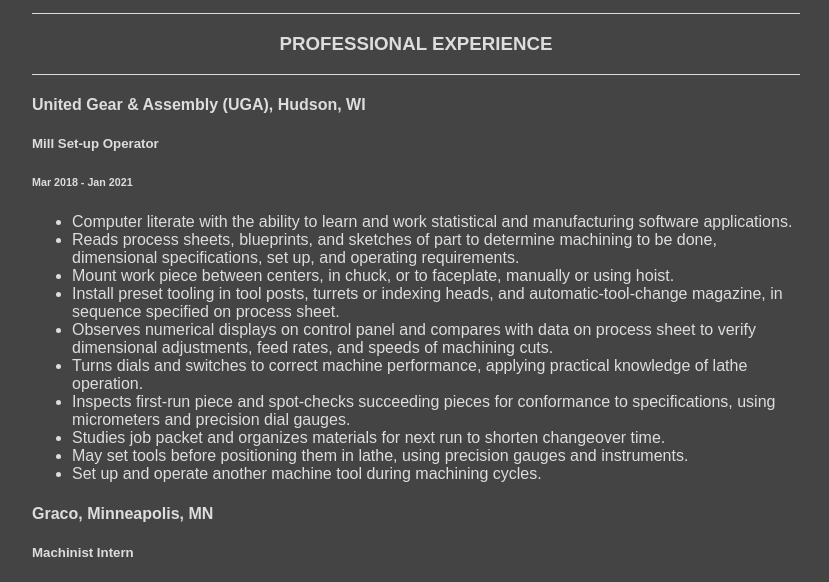
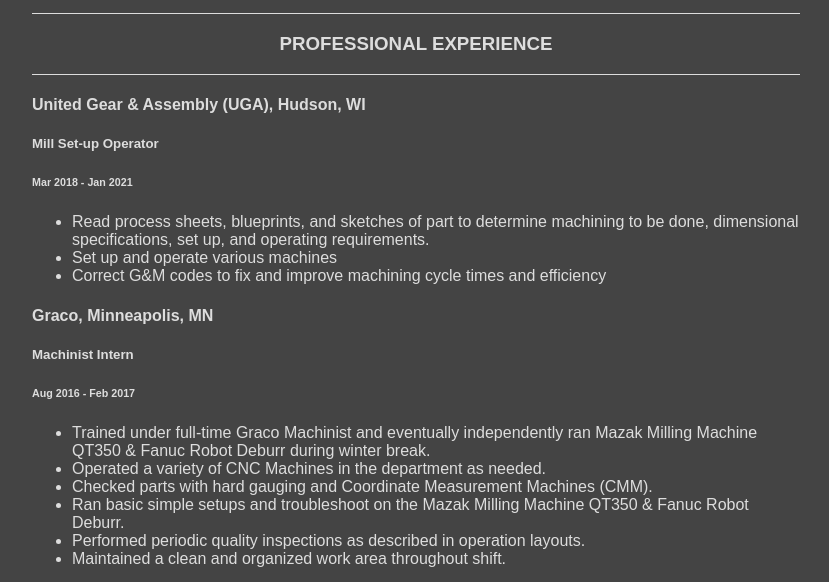
Before and after one commit to mattfuturecoder/mattfuturecoder.github.io, a plain HTML site: page index.html in a window 1280 px wide. Shown: the part 207-789 px from the top of the page, without its empty margins (224-1053 px from the left). Drawn offline with Linux system fonts and the light colour scheme.

Commit message:
Update index.html

```diff
--- a/index.html
+++ b/index.html
@@ -22,16 +22,10 @@
     <h6>Mar 2018 - Jan 2021</h6>
 
   <ul>
-    <li>Computer literate with the ability to learn and work statistical and manufacturing software applications.
-    <li>Reads process sheets, blueprints, and sketches of part to determine machining to be done, dimensional specifications, set up, and operating requirements.</li>
-    <li>Mount work piece between centers, in chuck, or to faceplate, manually or using hoist.</li>
-    <li>Install preset tooling in tool posts, turrets or indexing heads, and automatic-tool-change magazine, in sequence specified on process sheet.</li>
-    <li>Observes numerical displays on control panel and compares with data on process sheet to verify dimensional adjustments, feed rates, and speeds of machining cuts.</li>
-    <li>Turns dials and switches to correct machine performance, applying practical knowledge of lathe operation.</li>
-    <li>Inspects first-run piece and spot-checks succeeding pieces for conformance to specifications, using micrometers and precision dial gauges.</li>
-    <li>Studies job packet and organizes materials for next run to shorten changeover time.</li>
-    <li>May set tools before positioning them in lathe, using precision gauges and instruments.</li>
-    <li>Set up and operate another machine tool during machining cycles.</li>
+    <li>Read process sheets, blueprints, and sketches of part to determine machining to be done, dimensional specifications, set up, and operating requirements.</li>
+
+    <li>Set up and operate various machines</li>
+    <li>Correct G&M codes to fix and improve machining cycle times and efficiency</li>
 
   </ul>
  </div>
```
